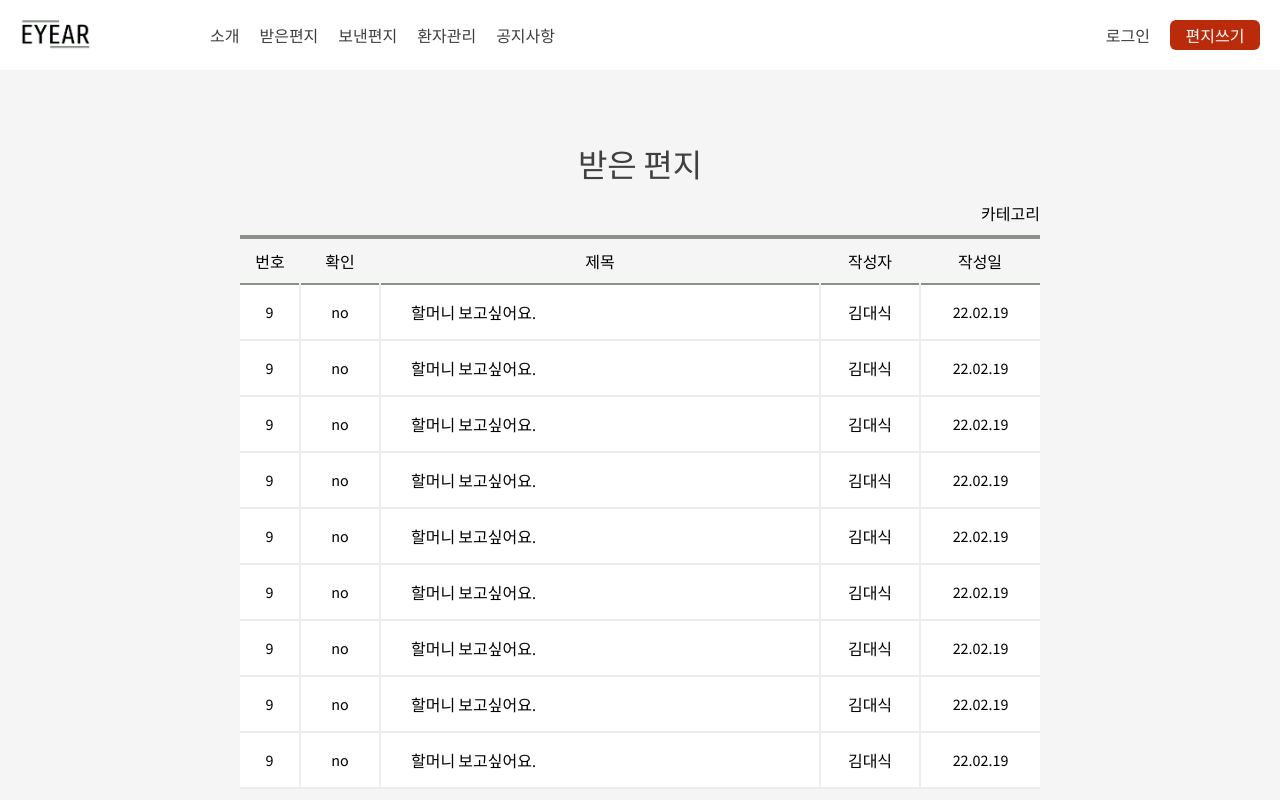
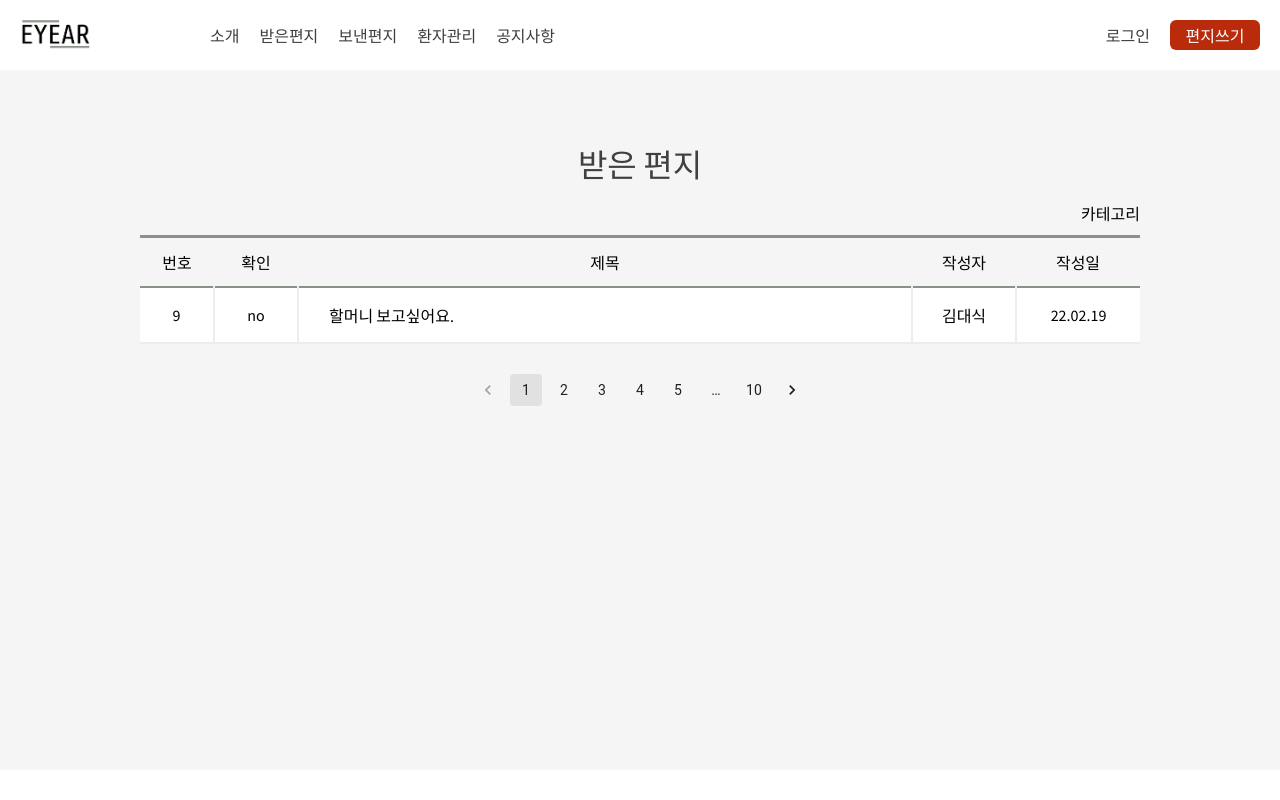
Before and after one commit to eyear22/eyear_frontend, a React (Create React App) app: page /receive in a window 1280 px wide. Shown: the top 800 px of the page. Built offline with nearby package versions, Linux system fonts and the light colour scheme.

Commit message:
[CHORE] 편지 리스트 테이블 수정

```diff
--- a/src/components/common/Layout.js
+++ b/src/components/common/Layout.js
@@ -3,13 +3,13 @@ import { mobile } from '../../utils/responsive';
 import Footer from '../home/Footer';
 import Header from '../home/Header';
 
-const Layout = ({ title, children }) => {
+const Layout = ({ title, width, children }) => {
   return (
     <>
       <Header />
       <Container>
         <Title>{title}</Title>
-        <Wrap>{children}</Wrap>
+        <Wrap width={width}>{children}</Wrap>
       </Container>
       <Footer />
     </>
@@ -24,6 +24,7 @@ const Container = styled.div`
   display: flex;
   align-items: center;
   flex-direction: column;
+  min-height: 70vh;
 `;
 
 const Title = styled.div`
@@ -35,7 +36,7 @@ const Title = styled.div`
 `;
 
 const Wrap = styled.div`
-  width: 800px;
+  width: ${(props) => props.width + 'px' || '800px'};
   ${mobile({ width: '100%' })}
 `;
 
--- a/src/components/receive/LetterTable.js
+++ b/src/components/receive/LetterTable.js
@@ -2,105 +2,28 @@ import styled from 'styled-components';
 
 const LetterTable = () => {
   return (
-    <div>
-      <div style={{ marginTop: 15, textAlign: 'right' }}>카테고리</div>
+    <>
       <Table>
-        <thead style={{ borderTop: '4px solid #889287', borderBottom: '1px solid #889287' }}>
+        <THead>
           <tr>
-            <td style={{ padding: 10, width: 40 }}>번호</td>
-            <td style={{ padding: 10, width: 60 }}>확인</td>
-            <td style={{ padding: 10 }}>제목</td>
-            <td style={{ padding: 10, width: 80 }}>작성자</td>
-            <td style={{ padding: 10, width: 100 }}>작성일</td>
+            <THeadTd width={50}>번호</THeadTd>
+            <THeadTd width={60}>확인</THeadTd>
+            <THeadTd>제목</THeadTd>
+            <THeadTd width={80}>작성자</THeadTd>
+            <THeadTd width={100}>작성일</THeadTd>
           </tr>
-        </thead>
-        <tbody
-          style={{ backgroundColor: '#fff', borderTop: '2.2px solid #889287', borderBottom: '2.2px solid #889287' }}
-        >
-          <tr style={{ borderBottom: '2px solid #EBEEEC' }}>
-            <td style={{ borderRight: '2px solid #EBEEEC', padding: 15 }}>9</td>
-            <td style={{ borderRight: '2px solid #EBEEEC', padding: 15 }}>no</td>
-            <td style={{ borderRight: '2px solid #EBEEEC', textAlign: 'left', padding: 15, paddingLeft: 30 }}>
-              할머니 보고싶어요.
-            </td>
-            <td style={{ borderRight: '2px solid #EBEEEC', padding: 15 }}>김대식</td>
+        </THead>
+        <TBody>
+          <Tr>
+            <Td>9</Td>
+            <Td>no</Td>
+            <TitleTd>할머니 보고싶어요.</TitleTd>
+            <Td>김대식</Td>
             <td>22.02.19</td>
-          </tr>
-          <tr style={{ borderBottom: '2px solid #EBEEEC' }}>
-            <td style={{ borderRight: '2px solid #EBEEEC', padding: 15 }}>9</td>
-            <td style={{ borderRight: '2px solid #EBEEEC', padding: 15 }}>no</td>
-            <td style={{ borderRight: '2px solid #EBEEEC', textAlign: 'left', padding: 15, paddingLeft: 30 }}>
-              할머니 보고싶어요.
-            </td>
-            <td style={{ borderRight: '2px solid #EBEEEC', padding: 15 }}>김대식</td>
-            <td>22.02.19</td>
-          </tr>
-          <tr style={{ borderBottom: '2px solid #EBEEEC' }}>
-            <td style={{ borderRight: '2px solid #EBEEEC', padding: 15 }}>9</td>
-            <td style={{ borderRight: '2px solid #EBEEEC', padding: 15 }}>no</td>
-            <td style={{ borderRight: '2px solid #EBEEEC', textAlign: 'left', padding: 15, paddingLeft: 30 }}>
-              할머니 보고싶어요.
-            </td>
-            <td style={{ borderRight: '2px solid #EBEEEC', padding: 15 }}>김대식</td>
-            <td>22.02.19</td>
-          </tr>
-          <tr style={{ borderBottom: '2px solid #EBEEEC' }}>
-            <td style={{ borderRight: '2px solid #EBEEEC', padding: 15 }}>9</td>
-            <td style={{ borderRight: '2px solid #EBEEEC', padding: 15 }}>no</td>
-            <td style={{ borderRight: '2px solid #EBEEEC', textAlign: 'left', padding: 15, paddingLeft: 30 }}>
-              할머니 보고싶어요.
-            </td>
-            <td style={{ borderRight: '2px solid #EBEEEC', padding: 15 }}>김대식</td>
-            <td>22.02.19</td>
-          </tr>
-          <tr style={{ borderBottom: '2px solid #EBEEEC' }}>
-            <td style={{ borderRight: '2px solid #EBEEEC', padding: 15 }}>9</td>
-            <td style={{ borderRight: '2px solid #EBEEEC', padding: 15 }}>no</td>
-            <td style={{ borderRight: '2px solid #EBEEEC', textAlign: 'left', padding: 15, paddingLeft: 30 }}>
-              할머니 보고싶어요.
-            </td>
-            <td style={{ borderRight: '2px solid #EBEEEC', padding: 15 }}>김대식</td>
-            <td>22.02.19</td>
-          </tr>
-          <tr style={{ borderBottom: '2px solid #EBEEEC' }}>
-            <td style={{ borderRight: '2px solid #EBEEEC', padding: 15 }}>9</td>
-            <td style={{ borderRight: '2px solid #EBEEEC', padding: 15 }}>no</td>
-            <td style={{ borderRight: '2px solid #EBEEEC', textAlign: 'left', padding: 15, paddingLeft: 30 }}>
-              할머니 보고싶어요.
-            </td>
-            <td style={{ borderRight: '2px solid #EBEEEC', padding: 15 }}>김대식</td>
-            <td>22.02.19</td>
-          </tr>
-          <tr style={{ borderBottom: '2px solid #EBEEEC' }}>
-            <td style={{ borderRight: '2px solid #EBEEEC', padding: 15 }}>9</td>
-            <td style={{ borderRight: '2px solid #EBEEEC', padding: 15 }}>no</td>
-            <td style={{ borderRight: '2px solid #EBEEEC', textAlign: 'left', padding: 15, paddingLeft: 30 }}>
-              할머니 보고싶어요.
-            </td>
-            <td style={{ borderRight: '2px solid #EBEEEC', padding: 15 }}>김대식</td>
-            <td>22.02.19</td>
-          </tr>
-          <tr style={{ borderBottom: '2px solid #EBEEEC' }}>
-            <td style={{ borderRight: '2px solid #EBEEEC', padding: 15 }}>9</td>
-            <td style={{ borderRight: '2px solid #EBEEEC', padding: 15 }}>no</td>
-            <td style={{ borderRight: '2px solid #EBEEEC', textAlign: 'left', padding: 15, paddingLeft: 30 }}>
-              할머니 보고싶어요.
-            </td>
-            <td style={{ borderRight: '2px solid #EBEEEC', padding: 15 }}>김대식</td>
-            <td>22.02.19</td>
-          </tr>
-          <tr style={{ borderBottom: '2px solid #EBEEEC' }}>
-            <td style={{ borderRight: '2px solid #EBEEEC', padding: 15 }}>9</td>
-            <td style={{ borderRight: '2px solid #EBEEEC', padding: 15 }}>no</td>
-            <td style={{ borderRight: '2px solid #EBEEEC', textAlign: 'left', padding: 15, paddingLeft: 30 }}>
-              할머니 보고싶어요.
-            </td>
-            <td style={{ borderRight: '2px solid #EBEEEC', padding: 15 }}>김대식</td>
-            <td>22.02.19</td>
-          </tr>
-        </tbody>
+          </Tr>
+        </TBody>
       </Table>
-    </div>
+    </>
   );
 };
 
@@ -111,4 +34,34 @@ const Table = styled.table`
   margin-top: 10px;
 `;
 
+const THead = styled.thead`
+  border-top: 3px solid #889287;
+`;
+
+const THeadTd = styled.td`
+  padding: 12px;
+  width: ${(props) => props.width || 'auto'};
+`;
+
+const TBody = styled.tbody`
+  background-color: #fff;
+  border-top: 2.2px solid #889287;
+`;
+
+const Tr = styled.tr`
+  border-bottom: 2px solid #ebeeec;
+`;
+
+const TitleTd = styled.td`
+  border-right: 2px solid #ebeeec;
+  text-align: left;
+  padding: 15px;
+  padding-left: 30px;
+`;
+
+const Td = styled.td`
+  border-right: 2px solid #ebeeec;
+  padding: 15px;
+`;
+
 export default LetterTable;
--- a/src/pages/Receive.js
+++ b/src/pages/Receive.js
@@ -5,7 +5,8 @@ import LetterTable from '../components/receive/LetterTable';
 
 const Receive = () => {
   return (
-    <Layout title="받은 편지">
+    <Layout title="받은 편지" width={1000}>
+      <Filter>카테고리</Filter>
       <LetterTable />
       <Wrap>
         <StyledPagination count={10} shape="rounded" />
@@ -20,6 +21,11 @@ const Wrap = styled.div`
   margin-top: 30px;
 `;
 
+const Filter = styled.div`
+  margin-top: 15px;
+  text-align: right;
+`;
+
 const StyledPagination = styled(Pagination)`
   /* & .Muipaginationitem-root {
   }
```
